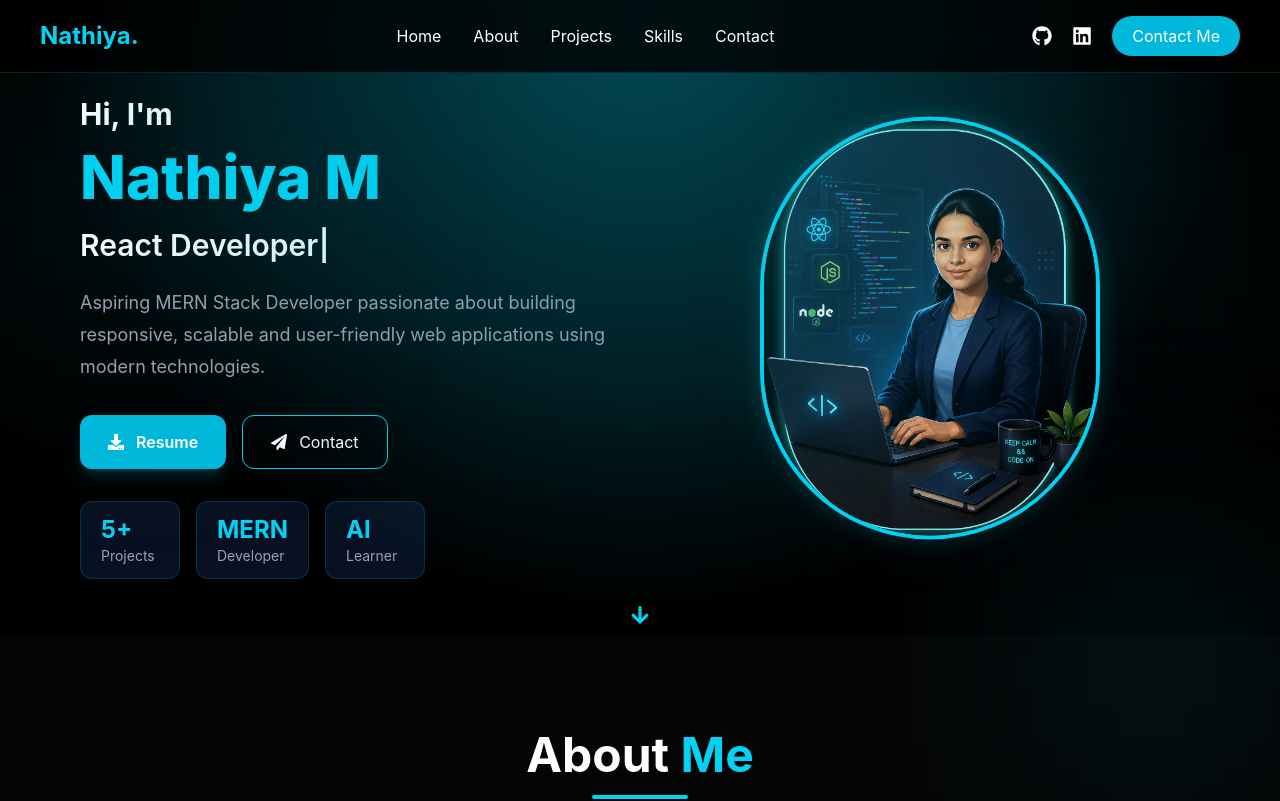
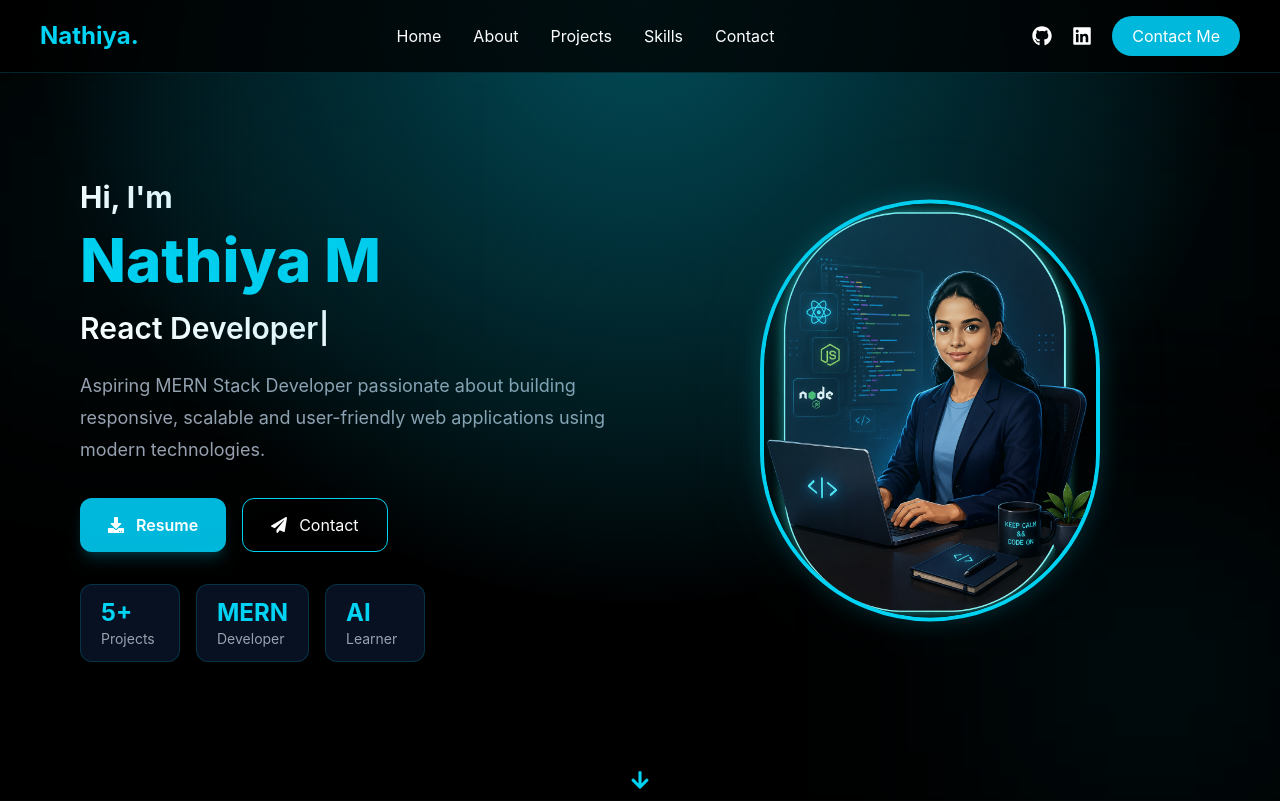
Before and after one commit to Nathiyamanickam/modern-portfolio, a React (Vite) app: page / in a window 1280 px wide. Shown: the top 801 px of the page. Built offline with nearby package versions, Linux system fonts and the light colour scheme.

Commit message:
fix issue

```diff
--- a/src/components/Hero.jsx
+++ b/src/components/Hero.jsx
@@ -15,6 +15,9 @@ function Hero() {
       relative
       overflow-hidden
       bg-black
+      min-h-screen
+      flex
+      items-center
       pt-24
       pb-14
       px-6
@@ -26,7 +29,7 @@ function Hero() {
 
       <div className="absolute top-20 right-0 w-72 h-72 bg-cyan-500/5 blur-[100px]" />
 
-      <div className="max-w-7xl mx-auto grid lg:grid-cols-2 gap-10 items-center">
+      <div className="max-w-7xl mx-auto grid lg:grid-cols-2 gap-10 items-center w-full">
 
         {/* LEFT CONTENT */}
 
```
Also changed, not shown: 1 other file (tests, documents, lock files or other folders).
